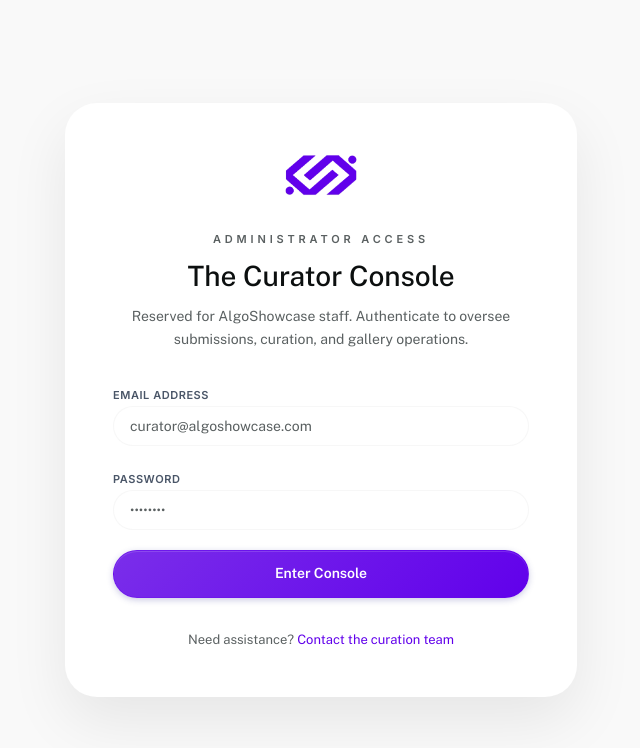
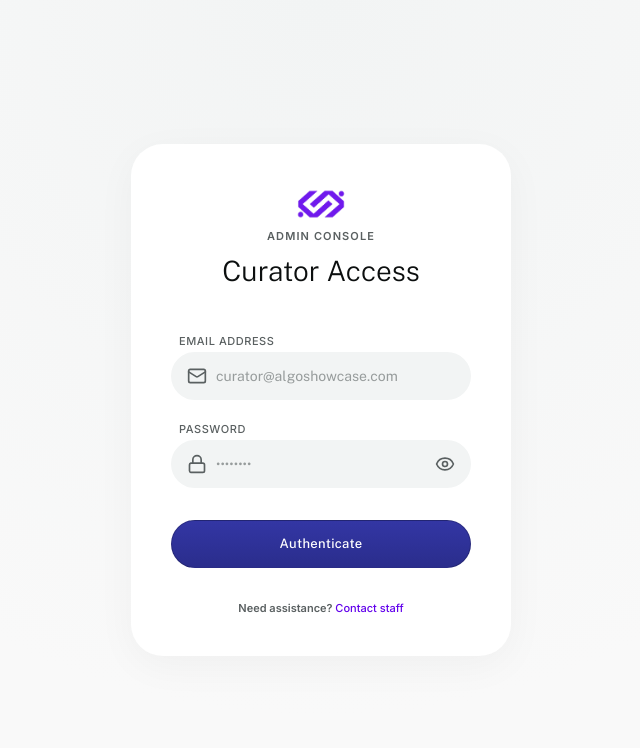
Before and after one commit to Kiko915/algoshowcase, a Next.js app: page /admin in a window 1280 px wide. Shown: the top 748 px of the page, without its empty margins (319-959 px from the left). Built offline with nearby package versions, Linux system fonts and the light colour scheme.

Commit message:
feat: redesign admin login page and add global validation alerts

```diff
--- /dev/null
+++ b/app/admin/login-form.tsx
@@ -0,0 +1,105 @@
+"use client";
+
+import { useState } from "react";
+import { Button } from "@/components/ui/button";
+import { Input } from "@/components/ui/input";
+import { Alert, AlertDescription, AlertTitle } from "@/components/ui/alert";
+import { Mail, Lock, Eye, EyeOff, AlertCircle } from "lucide-react";
+
+export function AdminLoginForm() {
+  const [showPassword, setShowPassword] = useState(false);
+  const [email, setEmail] = useState("");
+  const [password, setPassword] = useState("");
+  const [error, setError] = useState<string | null>(null);
+
+  const handleSubmit = (e: React.FormEvent) => {
+    e.preventDefault();
+    setError(null);
+
+    if (!email || !email.includes("@")) {
+      setError("Please provide a valid curator email address.");
+      return;
+    }
+
+    if (!password || password.length < 8) {
+      setError("Security credentials must be at least 8 characters long.");
+      return;
+    }
+
+    // Example of successful validation proceeding..
+    console.log("Validation passed. Authenticating as curator...");
+  };
+
+  return (
+    <form className="space-y-6" onSubmit={handleSubmit}>
+      {error && (
+        <Alert variant="destructive" className="animate-in fade-in slide-in-from-top-2 duration-300">
+          <AlertCircle className="h-4 w-4 mt-[2px] opacity-80" />
+          <div className="flex flex-col">
+            <AlertTitle>Authentication Failed</AlertTitle>
+            <AlertDescription>{error}</AlertDescription>
+          </div>
+        </Alert>
+      )}
+
+      <div className="space-y-4">
+        <div className="space-y-1.5">
+          <label className="text-label-sm text-muted-foreground ml-2 font-medium">
+            Email Address
+          </label>
+          <div className="relative group">
+            <div className="absolute inset-y-0 left-0 pl-4 flex items-center pointer-events-none text-muted-foreground group-focus-within:text-foreground transition-colors">
+              <Mail className="h-5 w-5" />
+            </div>
+            <Input
+              type="email"
+              value={email}
+              onChange={(e) => setEmail(e.target.value)}
+              placeholder="curator@algoshowcase.com"
+              className="rounded-full h-12 pl-11 pr-6 bg-muted border-transparent focus-visible:ring-accent focus-visible:bg-transparent focus-visible:ring-1 focus-visible:ring-offset-0 text-body-md transition-all placeholder:text-muted-foreground/60 outline-none"
+            />
+          </div>
+        </div>
+
+        <div className="space-y-1.5">
+          <label className="text-label-sm text-muted-foreground ml-2 font-medium">
+            Password
+          </label>
+          <div className="relative group">
+            <div className="absolute inset-y-0 left-0 pl-4 flex items-center pointer-events-none text-muted-foreground group-focus-within:text-foreground transition-colors">
+              <Lock className="h-5 w-5" />
+            </div>
+            <Input
+              type={showPassword ? "text" : "password"}
+              value={password}
+              onChange={(e) => setPassword(e.target.value)}
+              placeholder="••••••••"
+              className="rounded-full h-12 pl-11 pr-12 bg-muted border-transparent focus-visible:ring-accent focus-visible:bg-transparent focus-visible:ring-1 focus-visible:ring-offset-0 text-body-md transition-all placeholder:text-muted-foreground/60 outline-none"
+            />
+            <button
+              type="button"
+              onClick={() => setShowPassword(!showPassword)}
+              className="absolute inset-y-0 right-0 pr-4 flex items-center text-muted-foreground hover:text-foreground transition-colors"
+              aria-label={showPassword ? "Hide password" : "Show password"}
+            >
+              {showPassword ? (
+                <EyeOff className="h-5 w-5" />
+              ) : (
+                <Eye className="h-5 w-5" />
+              )}
+            </button>
+          </div>
+        </div>
+      </div>
+
+      <div className="pt-2">
+        <Button
+          type="submit"
+          className="w-full rounded-full h-12 bg-primary-gradient text-white hover:scale-[1.02] active:scale-[0.98] transition-transform duration-300 font-medium tracking-wide border-none shadow-none"
+        >
+          Authenticate
+        </Button>
+      </div>
+    </form>
+  );
+}
--- a/app/admin/page.tsx
+++ b/app/admin/page.tsx
@@ -1,7 +1,6 @@
 import type { Metadata } from "next";
 import Image from "next/image";
-import { Button } from "@/components/ui/button";
-import { Input } from "@/components/ui/input";
+import { AdminLoginForm } from "./login-form";
 
 export const metadata: Metadata = {
   title: "Admin Access • AlgoShowcase",
@@ -11,83 +10,52 @@ export const metadata: Metadata = {
 
 export default function AdminPage() {
   return (
-    <section className="min-h-screen bg-[#F9F9F9] flex items-center justify-center px-6 py-24">
-      <div className="w-full max-w-lg">
-        <div
-          className="rounded-[32px] p-12 space-y-8 bg-white"
-          style={{
-            boxShadow: "0 24px 60px rgba(12,15,15,0.08)",
-          }}
-        >
-          <div className="flex justify-center">
+    <main className="min-h-screen bg-background flex items-center justify-center p-6 relative overflow-hidden">
+      {/* Optional ambient background texture - keeping it very subtle for enterprise look */}
+      <div className="absolute inset-0 bg-[radial-gradient(circle_at_top,_rgba(242,244,244,1),_transparent_70%)]" />
+
+      <div className="w-full max-w-[380px] relative z-10">
+        {/* Component Layer: Elevated Paper */}
+        <div className="bg-card rounded-[2rem] p-8 md:p-10 shadow-md hover:shadow-lg transition-all duration-500 ease-out flex flex-col">
+
+          {/* Header */}
+          <div className="flex flex-col items-center text-center space-y-4 mb-10">
+            <div className="h-10 flex items-center justify-center mb-1">
               <Image
                 src="/logo/logo-primary.png"
-              alt="AlgoShowcase logo"
-              width={160}
-              height={48}
-              className="h-12 w-auto"
+                alt="AlgoShowcase"
+                width={140}
+                height={40}
+                className="h-8 w-auto opacity-90"
                 priority
               />
             </div>
-
-          <div className="space-y-2 text-center">
-            <p className="text-label-sm tracking-[0.35em] text-[#5a6061] uppercase">
-              Administrator Access
+            <div className="space-y-2">
+              <p className="text-label-sm text-muted-foreground uppercase tracking-widest">
+                Admin Console
               </p>
-            <h1 className="text-headline-md text-[#0c0f0f]">
-              The Curator Console
+              <h1 className="text-headline-md text-foreground font-light leading-tight">
+                Curator Access
               </h1>
-            <p className="text-body-md text-[#5a6061] max-w-sm mx-auto">
-              Reserved for AlgoShowcase staff. Authenticate to oversee
-              submissions, curation, and gallery operations.
-            </p>
+            </div>
           </div>
 
-          <form className="space-y-5">
-            <div className="space-y-2 text-left">
-              <label className="text-label-sm text-[#4a5668]">
-                Email Address
-              </label>
-              <Input
-                type="email"
-                placeholder="curator@algoshowcase.com"
-                className="bg-white rounded-full"
-              />
-            </div>
+          <AdminLoginForm />
 
-            <div className="space-y-2 text-left">
-              <label className="text-label-sm text-[#4a5668]">Password</label>
-              <Input
-                type="password"
-                placeholder="••••••••"
-                className="bg-white rounded-full"
-              />
-            </div>
-
-            <Button
-              type="submit"
-              className="w-full h-12 text-[14px]"
-              style={{
-                background: "linear-gradient(135deg,#7A2EEA 0%,#6100EB 100%)",
-                color: "#FFFFFF",
-                border: "1px solid rgba(97,0,235,0.35)",
-              }}
-            >
-              Enter Console
-            </Button>
-          </form>
-
-          <p className="text-[13px] text-center text-[#5a6061]">
+          {/* Footer */}
+          <div className="mt-8 text-center px-2">
+            <p className="text-label-sm text-muted-foreground normal-case tracking-normal">
               Need assistance?{" "}
               <a
                 href="mailto:support@algoshowcase.com"
-              className="text-[#6100EB] underline-offset-4 hover:underline"
+                className="text-accent hover:underline underline-offset-4 font-medium transition-colors"
               >
-              Contact the curation team
+                Contact staff
               </a>
             </p>
           </div>
         </div>
-    </section>
+      </div>
+    </main>
   );
 }
--- /dev/null
+++ b/components/ui/alert.tsx
@@ -0,0 +1,58 @@
+import * as React from "react"
+import { cva, type VariantProps } from "class-variance-authority"
+import { cn } from "@/lib/utils"
+
+const alertVariants = cva(
+  "relative w-full rounded-2xl p-4 flex items-start gap-3 transition-all duration-300",
+  {
+    variants: {
+      variant: {
+        default: "bg-surface text-foreground",
+        destructive:
+          "bg-destructive/10 text-destructive",
+      },
+    },
+    defaultVariants: {
+      variant: "default",
+    },
+  }
+)
+
+const Alert = React.forwardRef<
+  HTMLDivElement,
+  React.HTMLAttributes<HTMLDivElement> & VariantProps<typeof alertVariants>
+>(({ className, variant, ...props }, ref) => (
+  <div
+    ref={ref}
+    role="alert"
+    className={cn(alertVariants({ variant }), className)}
+    {...props}
+  />
+))
+Alert.displayName = "Alert"
+
+const AlertTitle = React.forwardRef<
+  HTMLParagraphElement,
+  React.HTMLAttributes<HTMLHeadingElement>
+>(({ className, ...props }, ref) => (
+  <h5
+    ref={ref}
+    className={cn("text-label-sm font-semibold tracking-wide uppercase mb-1 leading-none", className)}
+    {...props}
+  />
+))
+AlertTitle.displayName = "AlertTitle"
+
+const AlertDescription = React.forwardRef<
+  HTMLParagraphElement,
+  React.HTMLAttributes<HTMLParagraphElement>
+>(({ className, ...props }, ref) => (
+  <div
+    ref={ref}
+    className={cn("text-body-md opacity-90 leading-relaxed", className)}
+    {...props}
+  />
+))
+AlertDescription.displayName = "AlertDescription"
+
+export { Alert, AlertTitle, AlertDescription }
```
Lines whose indentation alone changed are shown as unchanged.
